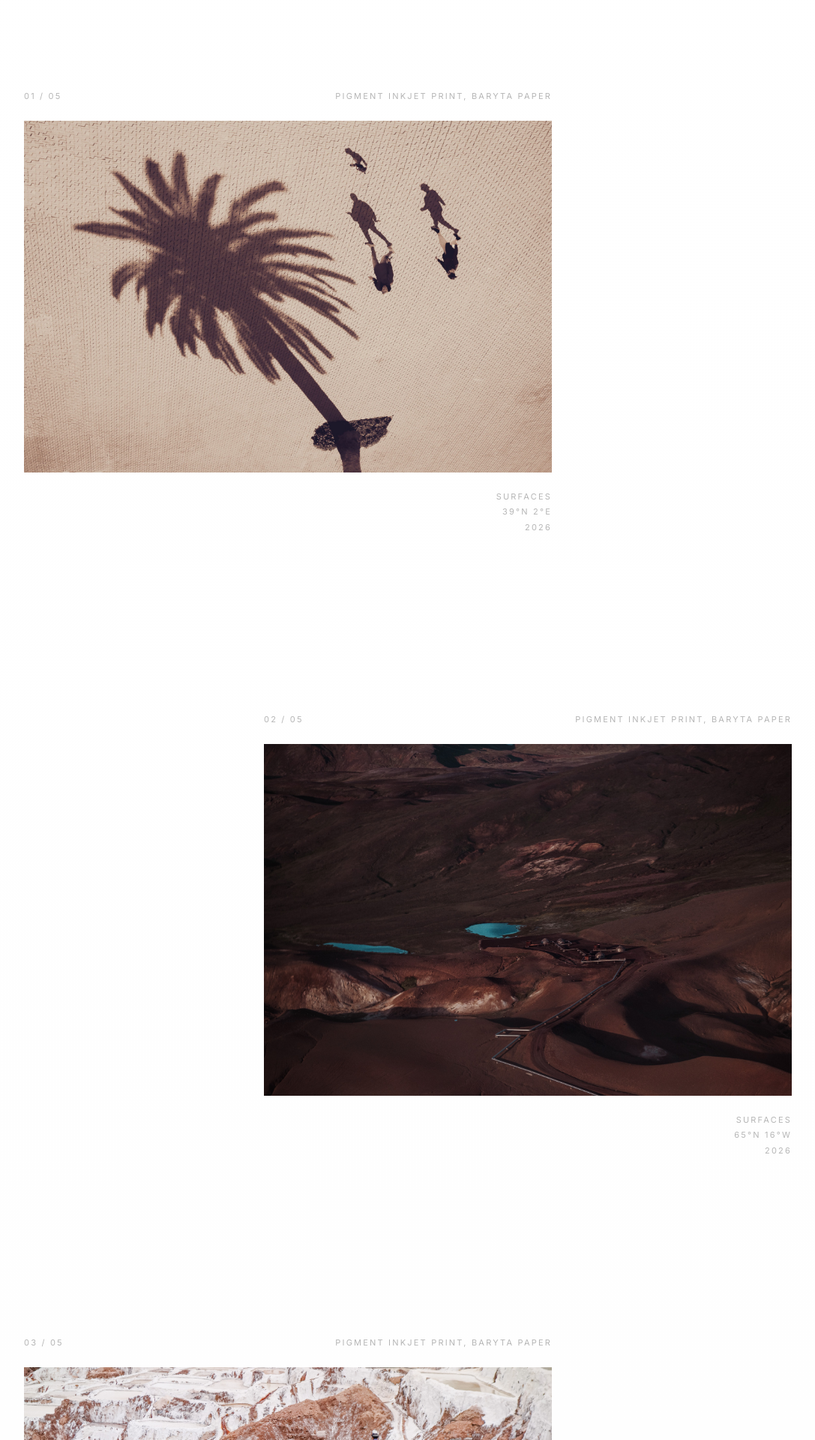
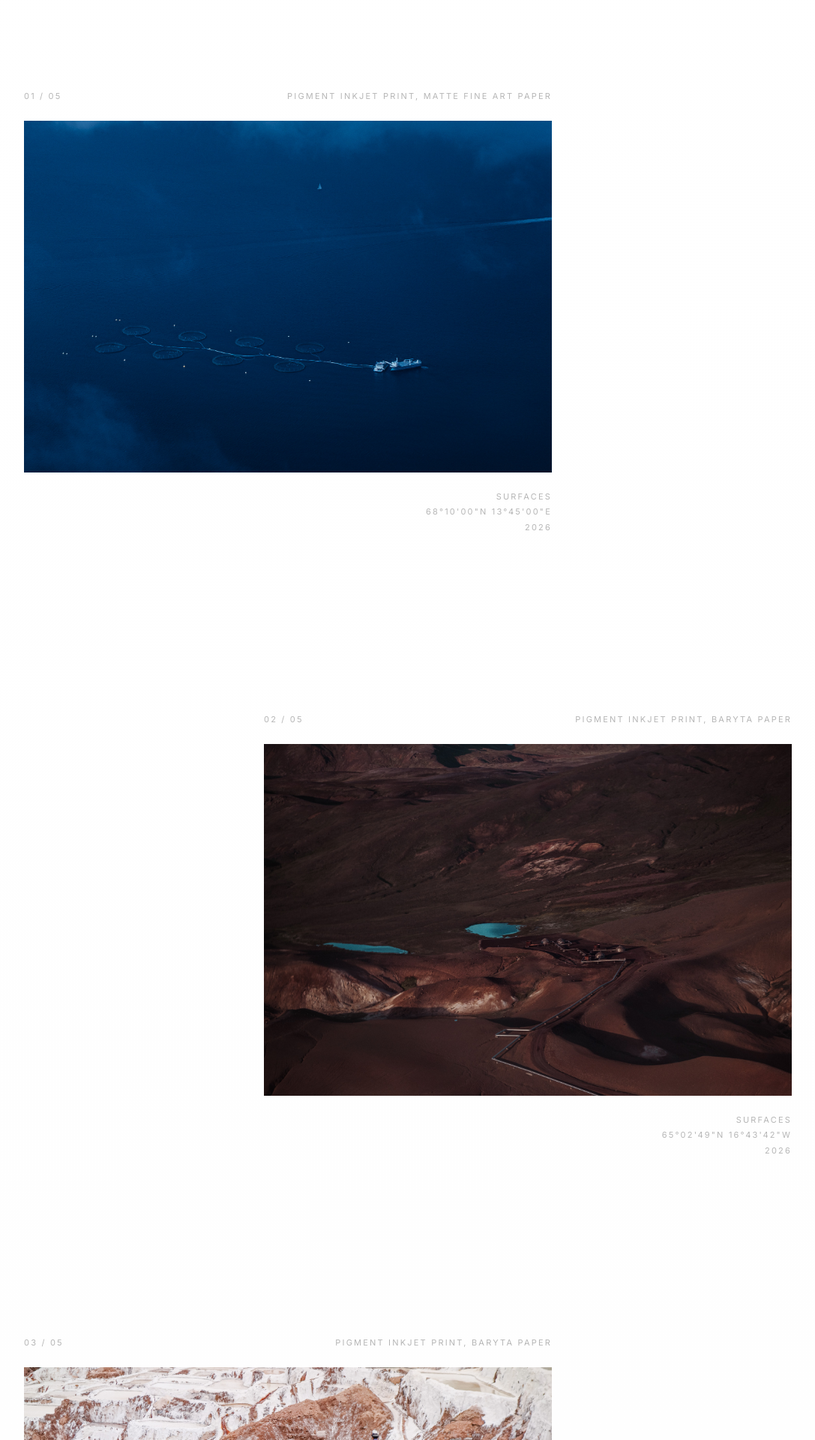
Before and after one commit to dubontemps/dubontemps-site, a React (Vite) app: page / in a window 1280 px wide. Shown: the part 920-2840 px from the top of the page at 75% size, without its empty margins (96-1183 px from the left). Built offline with nearby package versions, Linux system fonts and the light colour scheme.

Commit message:
v100 text

```diff
--- a/src/App.jsx
+++ b/src/App.jsx
@@ -9,8 +9,8 @@ const CONTENT = {
   FR: {
     brand: "dubontemps",
     meta: {
-      title: "Dubontemps | Photographe paysage & documentaire | Paris",
-      description: "Dubontemps développe une écriture photographique entre nature, présence et mémoire. Explorez ses séries et tirages d'art, distinctions (ND Awards MH, Lensculture Editors' Pick) et collaborations (Musée de Cluny)."
+      title: "Dubontemps | Paysage contemporain | Paris",
+      description: "Photographe française, dubontemps explore matière, échelle et perception. Découvrez son travail."
     },
     nav: { works: 'images', index: 'index', contact: 'contact', lang: 'english' },
     hero: {
@@ -24,31 +24,32 @@ const CONTENT = {
       contact: "Coordonnées et réseaux sociaux"
     },
 manifesto: [
-  "L’échelle et le point de vue peuvent transformer un paysage en surface, presque en dessin.",
-  "\nDans les grands espaces, je recherche des images que l’on ne reconnaît pas tout de suite.",
-  "\nQue voit-on quand les repères se troublent et que le paysage nous renvoie nos propres projections ?",
+  "L’échelle et la distance peuvent transformer un paysage en surface, presque en dessin.",
+  "\nJe vois dans les grands espaces les indices d’un ensemble plus vaste. ",
+  "\nOn ne peut jamais le voir en entier, alors j’en collecte des fragments que l’on ne reconnaît pas immédiatement, que l’on interprète par soi-même. ",
+  "\nComment trouver des repères lorsque le monde qui nous contient ne cesse de se réécrire ?",
 ],
     bio: {
       label: "",
-      lead: "dubontemps explore comment la distance et la perspective orientent notre perception du monde",
+      lead: "dubontemps photographie des paysages où les repères se troublent",
       text: "Photographe française basée à Paris, elle est attirée par les îles, les reliefs et les déserts. Elle photographie en mouvement, attentive aux structures, aux motifs et aux tensions qui émergent. L’échelle se trouble, les repères glissent, les lieux deviennent des indices à assembler. Son parcours en conseil aux organisations nourrit une attention particulière aux systèmes et aux signaux faibles. Qu’elle photographie un paysage, un artiste ou un lieu, elle s’intéresse à ce qui relie les éléments entre eux et révèle un contexte plus large. Formée à la narration visuelle au Lee Strasberg Institute à New York, à Dauphine et Sciences Po Paris, elle développe une approche à la fois sensible et analytique de l’image."
     },
     stream: [
         {
-        id: 'wandering-souls-dubontemps',
-        url: '/images/dubontemps-equationsauvage-2026-palma-shadows-baryta-lg.jpg',
+        id: 'salmon-farm-dubontemps',
+        url: '/images/dubontemps-surfaces-2026-salmon-farm-matte-lg.jpg',
         caption: "Surfaces",
-        coords: "39° N 2° E",
+        coords: "68°10'00\"N 13°45'00\"E",
         year: "2026",
-        tech: "Tirage pigmentaire, papier baryté",
-        alt: "Ombres de palmier et marcheurs, Palma de Majorque, série Surfaces 2026, tirage pigmentaire papier baryté, Dubontemps",
+        tech: "Tirage pigmentaire, papier mat",
+        alt: "Ferme à saumon, Lofoten, série Surfaces 2026, tirage pigmentaire papier mat, Dubontemps",
         note: ""
       },
         {
         id: 'geothermal-field-dubontemps',
         url: '/images/dubontemps-surfaces-2026-iceland-geothermal-field-baryta-lg.jpg',
         caption: "Surfaces",
-        coords: "65°N 16°W",
+        coords: "65°02'49\"N 16°43'42\"O",
         year: "2026",
         tech: "Tirage pigmentaire, papier baryté",
         alt: "Station géothermique, Islande, série Surfaces 2026, tirage pigmentaire papier baryté, Dubontemps",
@@ -59,7 +60,7 @@ manifesto: [
         id: 'salt-mine-dubontemps',
         url: '/images/dubontemps-surfaces-2026-peru-salt-mine-baryta-lg.jpg',
         caption: "Surfaces",
-        coords: "13°S 72°W",
+        coords: "13°19'58\"S 72°09'23\"O",
         year: "2026",
         tech: "Tirage pigmentaire, papier baryté",
         alt: "Mine de sel, Arequipa, Pérou, série Surfaces 2026, tirage pigmentaire papier baryté, Dubontemps",
@@ -69,7 +70,7 @@ manifesto: [
         id: 'between-realms-dubontemps',
         url: '/images/dubontemps-art-of-silence-2025-idf-mysterious-windows-matte-lg.jpg',
         caption: "L’art du silence",
-        coords: "48°N 2°E",
+        coords: "48°51'24\"N 2°21'08\"E",
         year: "Solo show, 2025",
         tech: "Tirage pigmentaire, papier fine art mat",
         alt: "Fenêtres sur la rivière dans une forêt brumeuse, Île-de-France, série L’Art du Silence 2025, tirage pigmentaire papier fine art mat, Dubontemps",
@@ -80,7 +81,7 @@ manifesto: [
         id: 'roots-of-time-dubontemps',
         url: '/images/dubontemps-art-of-silence-2025-brittany-tree-shadow-matte-lg.jpg',
         caption: "L’art du silence",
-        coords: "48°N 4°W",
+        coords: "48°34'42\"N 4°32'43\"O",
         year: "Solo show, 2025",
         tech: "Tirage pigmentaire, papier fine art mat",
         alt: "Grand arbre et ombres vues de haut, pâquerettes, chaise en retrait, Finistère Nord Bretagne, série L’Art du Silence 2025, tirage pigmentaire papier fine art mat, Dubontemps",
@@ -144,15 +145,15 @@ manifesto: [
       autoRequest: "hello dubontemps, j'aimerais recevoir votre catalogue de tirages d'art."
     },
     footer: {
-      location: "48°N 2°E"
+      location: "48°53'10.115\"N 2°20'35.246\"E"
     }
 
   },
   EN: {
     brand: "dubontemps",
     meta: {
-      title: "Dubontemps | Landscape & Documentary Photographer | Paris",
-      description: "Dubontemps develops a photographic language between nature, presence, and memory. Explore her series and fine art prints, her awards ((ND Awards MH, Lensculture Editors' Pick) and collaborations (Musée de Cluny)."
+      title: "Dubontemps | Contemporary Landscape | Paris",
+      description: "French photographer, dubontemps explores perception through matter, scale and distance. Discover her work."
     },
     nav: { works: 'images', index: 'index', contact: 'contact', lang: 'français' },
     hero: {
@@ -166,31 +167,32 @@ manifesto: [
       contact: "Contact details and social media"
     },
     manifesto: [
-  "Scale and perspective can transform a landscape into a surface, almost into a drawing.",
-  "\nIn vast open spaces, I look for images that are not immediately recognizable.",
-  "\nWhat do we see when familiar landmarks begin to blur and the landscape reflects our own projections back to us?",
+  "Scale and distance can transform a landscape into a surface, almost into a drawing.",
+  "\nIn vast open spaces, I look for clues to something larger.",
+   "\nWe can never see the whole picture, so I collect fragments instead that are not immediately recognizable, that we interpret by ourselves.",
+  "\nHow do we find our bearings when the world around us keeps rewriting itself?",
                ],
     bio: {
       label: "",
-      lead: "dubontemps explores how distance and perspective shape the way we perceive the world.",
+      lead: "dubontemps photographs landscapes where points of reference begin to blur.",
       text: "French photographer based in Paris, she is drawn to islands, mountains and deserts. She photographs in motion, attentive to the structures, patterns and tensions that emerge. Scale becomes uncertain, landmarks shift, and places turn into clues to be assembled. Her background in consulting informs a particular interest in systems and weak signals. Whether photographing a landscape, an artist or a cultural institution, she is interested in what connects elements and reveals a broader context. Trained in visual storytelling at the Lee Strasberg Institute in New York, after Dauphine and Sciences Po Paris, she develops an approach that combines analytical observation with sensory attention."
      },
     stream: [
       {
-        id: 'wandering-souls-dubontemps',
-        url: '/images/dubontemps-equationsauvage-2026-palma-shadows-baryta-lg.jpg',
+        id: 'salmon-farm-dubontemps',
+        url: '/images/dubontemps-surfaces-2026-salmon-farm-matte-lg.jpg',
         caption: "Surfaces",
-        coords: "39°N 2°E",
+        coords: "68°10'00\"N 13°45'00\"E",
         year: "2026",
-        tech: "Pigment inkjet print, baryta paper",
-        alt: "Palm shadows and walkers, Palma de Mallorca, Surfaces series 2026, pigment print on baryta paper, Dubontemps",
+        tech: "Pigment inkjet print, matte fine art paper",
+        alt: "Salmon farm, Lofoten, Surfaces series 2026, pigment print on matte fine art paper, Dubontemps",
         note: ""
       },
         {
         id: 'geothermal-field-dubontemps',
         url: '/images/dubontemps-surfaces-2026-iceland-geothermal-field-baryta-lg.jpg',
         caption: "Surfaces",
-        coords: "65°N 16°W",
+        coords: "65°02'49\"N 16°43'42\"W",
         year: "2026",
         tech: "Pigment inkjet print, baryta paper",
         alt: "Geothermal field, Iceland, Surfaces series 2026, pigment print on baryta paper, Dubontemps",
@@ -201,7 +203,7 @@ manifesto: [
         id: 'salt-mine-dubontemps',
         url: '/images/dubontemps-surfaces-2026-peru-salt-mine-baryta-lg.jpg',
         caption: "Surfaces",
-        coords: "13°S 72°W",
+        coords: "13°19'58\"S 72°09'23\"W",
         year: "2026",
         tech: "Pigment inkjet print, baryta paper",
         alt: "Salt mine, Arequipa, Peru, Surfaces series 2026, pigment print on baryta paper, Dubontemps",
@@ -211,7 +213,7 @@ manifesto: [
         id: 'between-realms-dubontemps',
         url: '/images/dubontemps-art-of-silence-2025-idf-mysterious-windows-matte-lg.jpg',
         caption: 'Art of Silence',
-        coords: "48°N 2°E",
+        coords: "48°51'24\"N 2°21'08\"E",
         year: "Solo show, 2025",
         tech: "Pigment inkjet print, matte fine art paper",
         alt: "Windows over river in the misty forest, Île-de-France, L’Art of Silence series 2025, pigment print on fine art matte paper, Dubontemps",
@@ -222,7 +224,7 @@ manifesto: [
         id: 'roots-of-time-dubontemps',
         url: '/images/dubontemps-art-of-silence-2025-brittany-tree-shadow-matte-lg.jpg',
         caption: 'Art of Silence',
-        coords: "48°N 4°W",
+        coords: "48°34'42\"N 4°32'43\"W",
         year: "Solo show, 2025",
         tech: "Pigment inkjet print, matte fine art paper",
         alt: "Large tree's shadows from above, daisies, chair in the distance, Finistère North Brittany, L’Art of Silence series 2025, pigment print on fine art matte paper, Dubontemps",
@@ -286,7 +288,7 @@ manifesto: [
       autoRequest: "hello dubontemps, I would like to receive your fine art print catalogue."
     },
     footer: {
-      location: "48°N 2°E"
+      location: "48°53'10.115\"N 2°20'35.246\"E"
     }
   }
 };
```
Also changed, not shown: public/images/dubontemps-surfaces-2026-salmon-farm-matte-lg.jpg (added).
